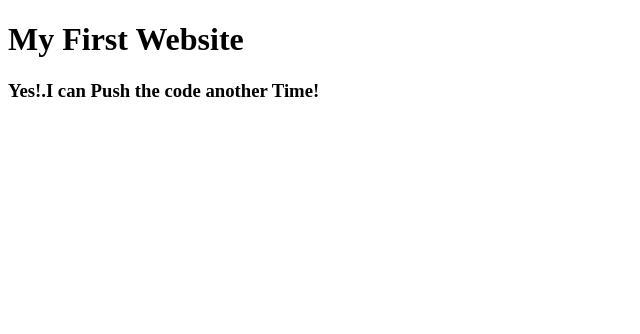
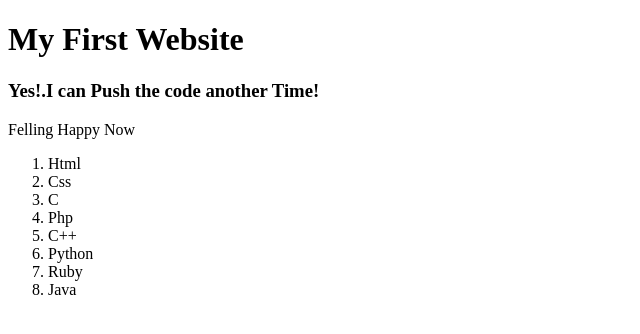
Before and after one commit to MdTahsinAmin/My-First_Website, a plain HTML site: page index.html in a window 1280 px wide. Shown: the whole page, without its empty margins (0-640 px from the left). Drawn offline with Linux system fonts and the light colour scheme.

Commit message:
oderlist added

```diff
--- a/index.html
+++ b/index.html
@@ -8,5 +8,17 @@
 <body>
  <h1>My First Website</h1>
  <h3>Yes!.I can Push the code another Time!</h3>
+ <p>Felling Happy Now</p>
+ <ol>
+     <li>Html</li>
+     <li>Css</li>
+     <li>C</li>
+     <li>Php</li>
+     <li>C++</li>
+     <li>Python</li>
+     <li>Ruby</li>
+     <li>Java</li>
+ </ol>
+
 </body>
 </html>
```
